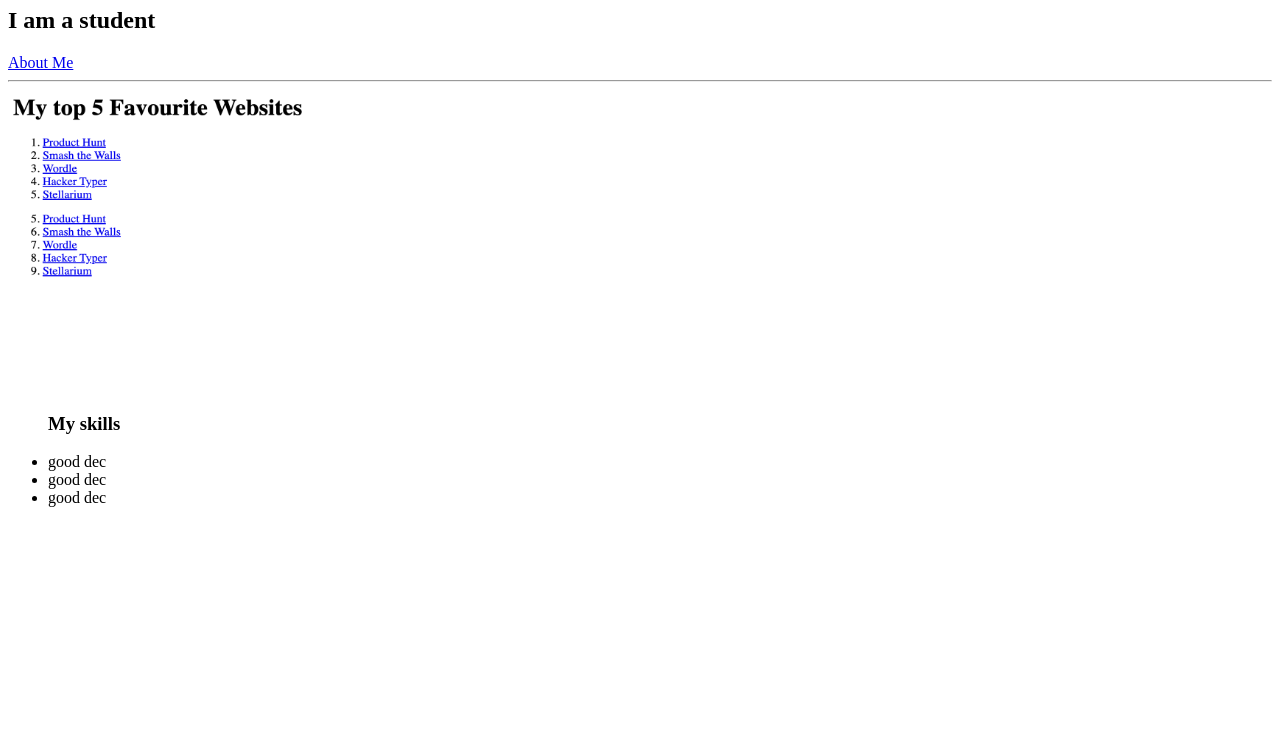
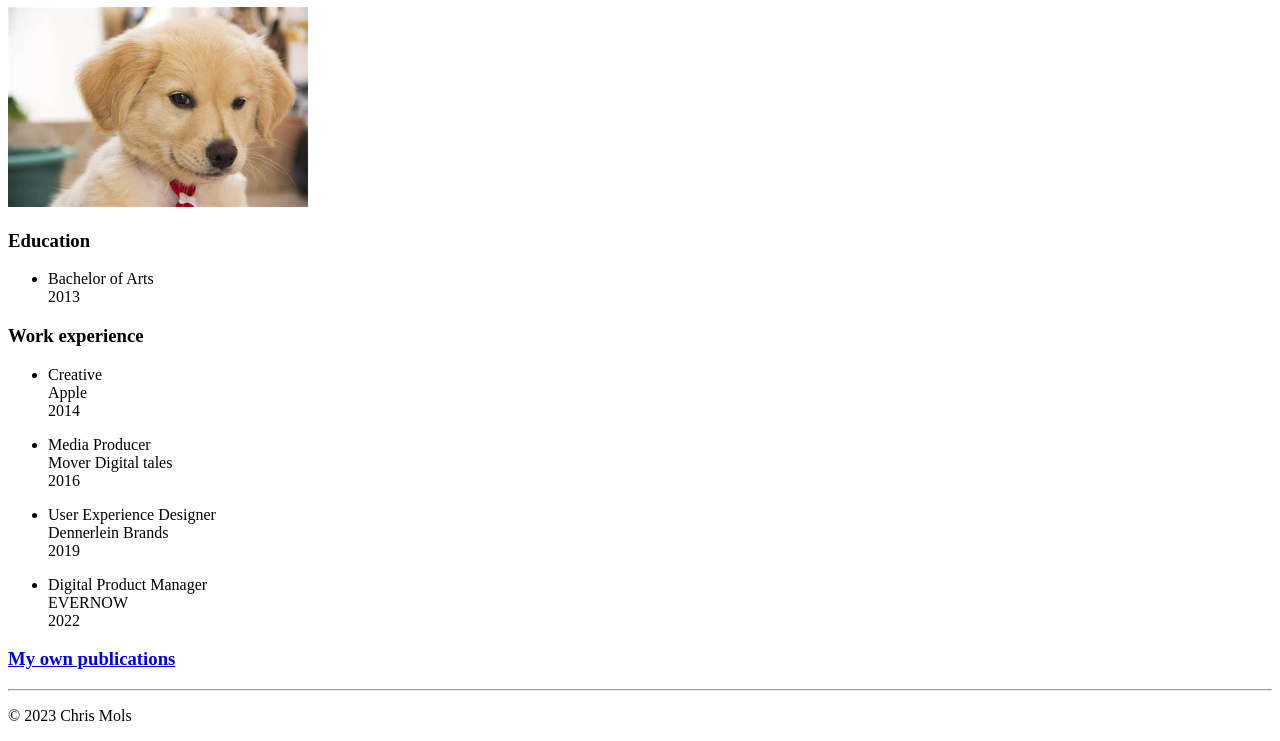
Before and after one commit to redpunk2024/portfolio_learning, a plain HTML site: page index.html in a window 1280 px wide. Shown: the part 73-814 px from the top of the page. Drawn offline with Linux system fonts and the light colour scheme.

Commit message:
Add files via upload

```diff
--- a/index.html
+++ b/index.html
@@ -3,24 +3,51 @@
 
 <head>
     <meta charset="UTF-8">
-    <meta name="viewport" content="width=device-width, initial-scale=1.0">
-    <title>My Portfolio</title>
+    <title>Document</title>
 </head>
 
 <body>
-    <h1>Chris Portfolio</h1>
-    <h2>I am a student</h2>
-    <a href="./public/about.html">About Me</a>
-    <hr>
-    <a href="./public/about.html"><img src="./assets/images/Screenshot.png" height="300" width="350"></a>
+    <h1>My resume</h1>
+
+    <img src="./dog.png" height="200"/>
+
+
+    <h3>Education</h3>
     <ul>
-        <h3>My skills</h3>
+        <li>Bachelor of Arts</li>
+        2013
+    </ul>
 
-        <li>good dec
-        <li>good dec
-        <li>good dec
-        </li>
+    <h3> Work experience</h3>
+    <ul>
+        <li>Creative</li>
+        Apple<br />
+        2014
+        <p>
+            <li>Media Producer</li>
+            Mover Digital tales<br />
+            2016
+        </p>
     </ul>
+    <p>
+    <ul>
+        <li>User Experience Designer</li>
+        Dennerlein Brands<br />
+        2019
+
+    </ul>
+    </p>
+    <p>
+    <ul>
+        <li>Digital Product Manager</li>
+        EVERNOW<br />
+        2022
+    </ul>
+    </p>
+    <h3><a href="https://moonportapp.com/">My own publications</h3></a>
 </body>
-
+<footer>
+    <hr/>
+    <p>© 2023 Chris Mols</p>
+  </footer>
 </html>
```
Also changed, not shown: dog.png (added).
